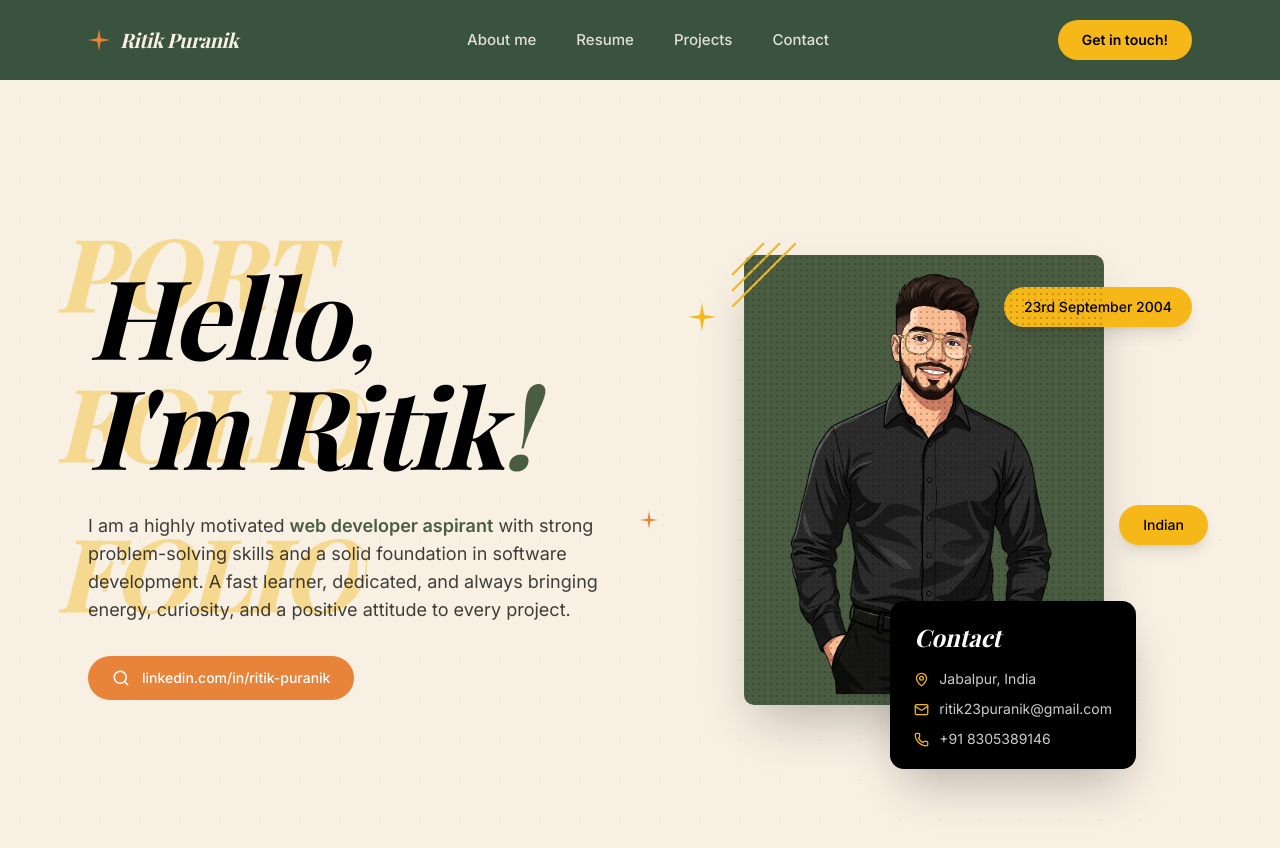
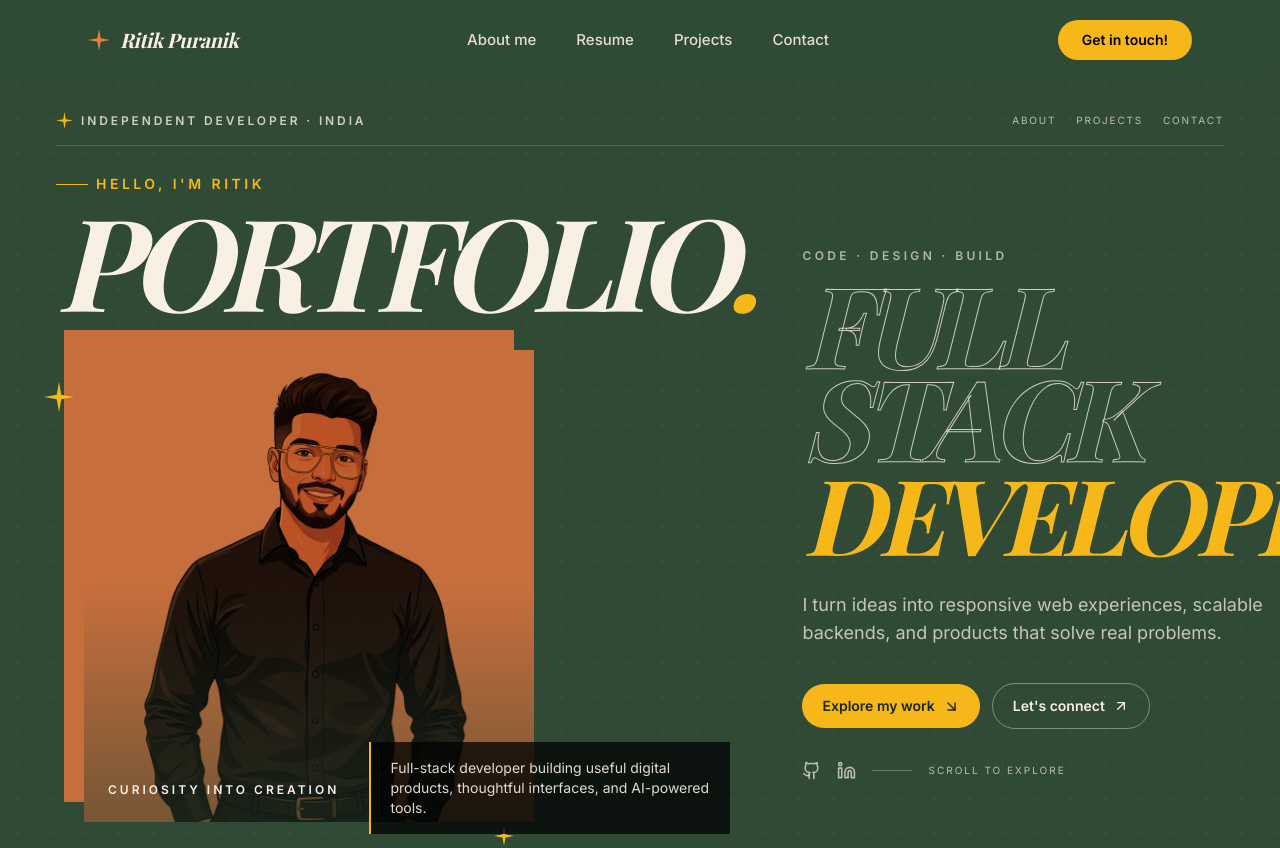
Before and after one commit to RitikPuranik/Portfolio, a React (Vite) app: page / in a window 1280 px wide. Shown: the top 848 px of the page. Built offline with nearby package versions, Linux system fonts and the light colour scheme; a web font is replaced by a local one.

Commit message:
Place new poster hero above original portfolio hero

```diff
--- a/src/App.tsx
+++ b/src/App.tsx
@@ -2,6 +2,7 @@ import { startTransition, useCallback, useState } from 'react';
 import { useLenis } from '@/hooks/useLenis';
 import OpeningScreen from '@/components/OpeningScreen';
 import Navbar from '@/sections/Navbar';
+import PosterHeroSection from '@/sections/PosterHeroSection';
 import HeroSection from '@/sections/HeroSection';
 import AboutSection from '@/sections/AboutSection';
 import ResumeSection from '@/sections/ResumeSection';
@@ -25,6 +26,7 @@ export default function App() {
       <div aria-hidden={showIntro}>
         <Navbar />
         <main>
+          <PosterHeroSection />
           <HeroSection />
           <AboutSection />
           <ResumeSection />
```
